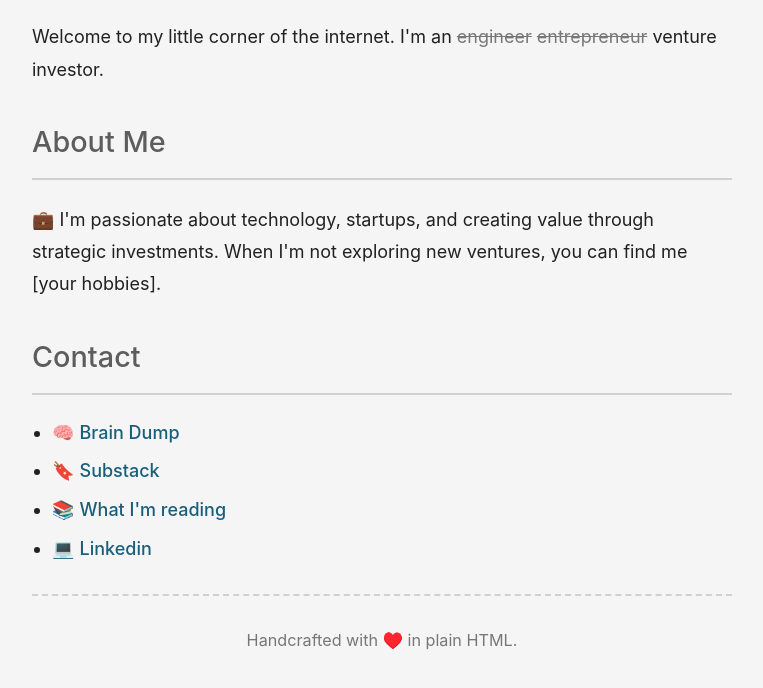
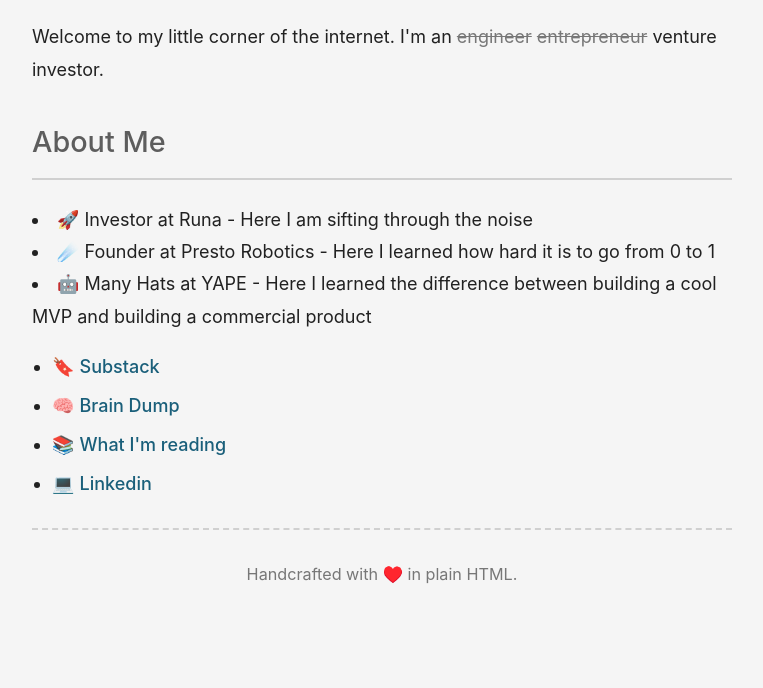
Before and after one commit to francesco-ricciuti/personalwebsite, a plain HTML site: page index.html in a window 1280 px wide. Shown: the part 150-838 px from the top of the page, without its empty margins (258-1021 px from the left). After the commit the page ends 800 px from the top, so only its background shows below. Drawn offline with Linux system fonts and the light colour scheme.

Commit message:
Update index.html

```diff
--- a/index.html
+++ b/index.html
@@ -83,14 +83,14 @@
 
     <h2>About Me</h2>
     <p>
-        💼 I'm passionate about technology, startups, and creating value through strategic investments.
-        When I'm not exploring new ventures, you can find me [your hobbies].
+        <li>🚀 Investor at Runa - Here I am sifting through the noise</li>
+        <li>☄️ Founder at Presto Robotics - Here I learned how hard it is to go from 0 to 1</li>
+        <li>🤖 Many Hats at YAPE - Here I learned the difference between building a cool MVP and building a commercial product</li>
     </p>
 
-    <h2>Contact</h2>
     <ul>
+        <li>🔖 <a href="https://unbeatenpath.substack.com/" target="_blank" rel="noopener noreferrer">Substack</a></li>
         <li>🧠 <a href="https://francescoricciuti.notion.site/Brain-Dump-134feed0c64b806fbc98f7a56dda200f" target="_blank" rel="noopener noreferrer">Brain Dump</a></li>
-        <li>🔖 <a href="https://unbeatenpath.substack.com/" target="_blank" rel="noopener noreferrer">Substack</a></li>
         <li>📚 <a href="https://francescoricciuti.notion.site/134feed0c64b813ab73eeec5ebf49b2c?v=134feed0c64b814b9427000c2d7a456a" target="_blank" rel="noopener noreferrer">What I'm reading</a></li>
         <li>💻 <a href="https://www.linkedin.com/in/f-ricciuti/" target="_blank" rel="noopener noreferrer">Linkedin</a></li>
     </ul>
```
